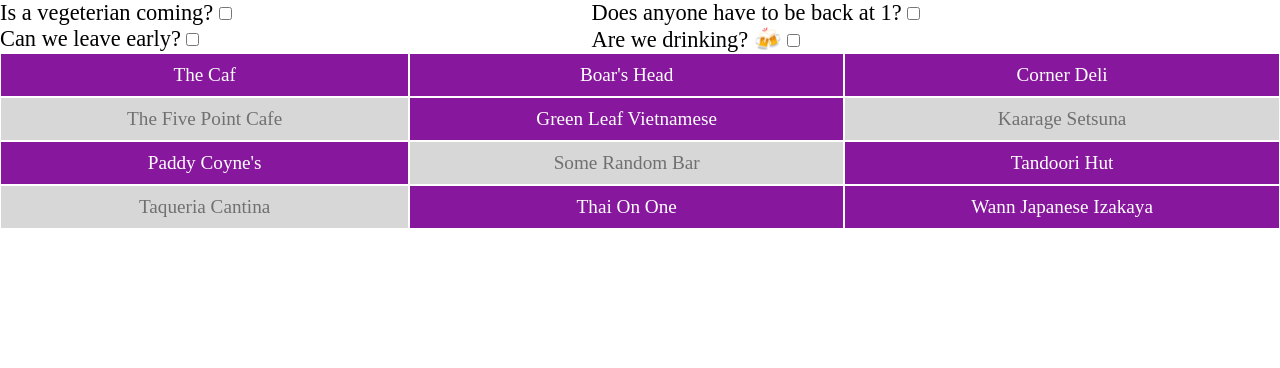
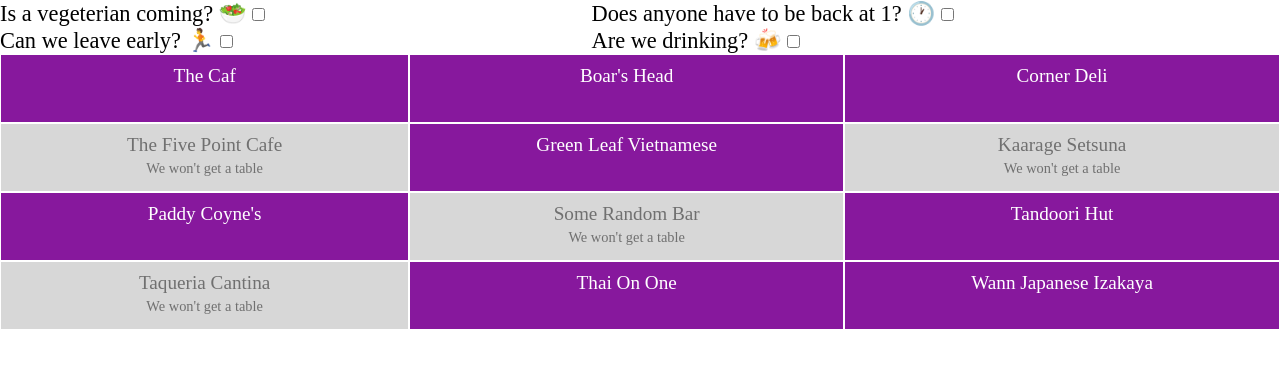
Before and after one commit to danielmaxsiegel/zuLunch, an Angular app: page / in a window 1280 px wide. Shown: the top 368 px of the page. Built offline with nearby package versions, Linux system fonts and the light colour scheme.

Commit message:
reject restaurants and use emoji

```diff
--- a/src/app/lunch-helper/lunch-helper.component.css
+++ b/src/app/lunch-helper/lunch-helper.component.css
@@ -19,6 +19,7 @@
 	padding: 10px;
 	font-size: 1.2em;
   text-align: center;
+	cursor: pointer;
 }
 
 .valid-restaurant {
--- a/src/app/lunch-helper/lunch-helper.component.html
+++ b/src/app/lunch-helper/lunch-helper.component.html
@@ -1,17 +1,17 @@
 <div class="lunchHelper">
   <div class="questions">
     <div>
-      Is a vegeterian coming?
+      Is a vegeterian coming? 🥗
       <input type="checkbox" (click) = "updateForVegetarians()" class="custom-control custom-checkbox mb-3">
     </div>
 
     <div>
-      Does anyone have to be back at 1?
+      Does anyone have to be back at 1? 🕐
       <input type="checkbox" (click) = "updateForReturningAtOne()" class="custom-control custom-checkbox mb-3">
     </div>
 
     <div>
-      Can we leave early?
+      Can we leave early? 🏃‍
       <input type="checkbox" (click) = "updateForLeavingEarly()" class="custom-control custom-checkbox mb-3">
     </div>
 
@@ -22,10 +22,20 @@
   </div>
 
   <div class="restaurants">
-    <div *ngFor="let restaurant of Restaurants" class="restaurant" [ngClass]="(restaurant.isViable) ? 'valid-restaurant' : 'invalid-restaurant'">
+    <div
+      *ngFor="let restaurant of Restaurants; index as i"
+      class="restaurant"
+      [ngClass]="(restaurant.isViable) ? 'valid-restaurant' : 'invalid-restaurant'"
+      (click) = "updateRejected(i)"
+      >
         <span>
           {{restaurant.name}}
         </span>
+        <br/>
+        <div style=" min-height:25px;">
+        <span style="font-size:75%;">
+          {{restaurant.message}}
+        </span></div>
     </div>
   </div>
 </div>
--- a/src/app/lunch-helper/lunch-helper.component.ts
+++ b/src/app/lunch-helper/lunch-helper.component.ts
@@ -42,6 +42,11 @@
     }
   }
 
+  public updateRejected(i) {
+    restaurantData[i].isRejected = !restaurantData[i].isRejected;
+    this.updateViabilities();
+  }
+
   public updateForVegetarians() {
     this.vegetarianComing = !this.vegetarianComing;
     this.updateViabilities();
@@ -69,26 +74,37 @@
   }
 
   calculateRestaurantViability(restaurantData) {
+    if (restaurantData.isRejected) {
+      restaurantData.message = 'Rejected';
+      return false;
+    }
+
     if (restaurantData.isClosed) {
+      restaurantData.message = 'Closed today';
       return false;
     }
 
     if (this.vegetarianComing && restaurantData.vegetarianFriendly == false) {
+      restaurantData.message = 'Nothing for vegetarians';
       return false;
     }
 
     if (this.areWeDrinking && restaurantData.hasBooze == false) {
+      restaurantData.message = 'No booze';
       return false;
     }
 
     if (!this.leaveEarly && restaurantData.needToLeaveEarly == true) {
+      restaurantData.message = 'We won\'t get a table';
       return false;
     }
 
     if ((!this.leaveEarly && this.backEarly) && (restaurantData.close == false || restaurantData.slow == true)) {
+      restaurantData.message = 'Too slow';
       return false;
     }
 
+    restaurantData.message = ' ';
     return true;
   }
 }
--- a/src/app/lunch-helper/restaurants.json
+++ b/src/app/lunch-helper/restaurants.json
@@ -6,7 +6,9 @@
     "hasSpecials": false,
     "isClosed": false,
     "isViable": true,
+    "message": "",
     "needToLeaveEarly": false,
+    "isRejected": false,
 		"slow": false,
 		"specialDays": [],
     "vegetarianFriendly": true
@@ -19,7 +21,9 @@
     "hasSpecials": false,
     "isClosed": false,
     "isViable": true,
+    "message": "",
     "needToLeaveEarly": false,
+    "isRejected": false,
 		"slow": false,
 		"specialDays": [],
     "vegetarianFriendly": false
@@ -32,7 +36,9 @@
     "hasSpecials": false,
     "isClosed": false,
     "isViable": true,
+    "message": "",
     "needToLeaveEarly": false,
+    "isRejected": false,
 		"slow": false,
 		"specialDays": [],
     "vegetarianFriendly": false
@@ -45,7 +51,9 @@
     "hasSpecials": false,
     "isClosed": false,
     "isViable": true,
+    "message": "",
     "needToLeaveEarly": true,
+    "isRejected": false,
 		"slow": true,
 		"specialDays": [],
     "vegetarianFriendly": true
@@ -58,7 +66,9 @@
     "hasSpecials": false,
     "isClosed": false,
     "isViable": true,
+    "message": "",
     "needToLeaveEarly": false,
+    "isRejected": false,
 		"slow": true,
 		"specialDays": [],
     "vegetarianFriendly": true
@@ -71,7 +81,9 @@
     "hasSpecials": false,
     "isClosed": false,
     "isViable": true,
+    "message": "",
     "needToLeaveEarly": true,
+    "isRejected": false,
 		"slow": true,
 		"specialDays": [],
     "vegetarianFriendly": true
@@ -84,7 +96,9 @@
     "hasSpecials": false,
     "isClosed": false,
     "isViable": true,
+    "message": "",
     "needToLeaveEarly": false,
+    "isRejected": false,
 		"slow": false,
 		"specialDays": [],
     "vegetarianFriendly": true
@@ -97,7 +111,9 @@
     "hasSpecials": false,
     "isClosed": false,
     "isViable": true,
+    "message": "",
     "needToLeaveEarly": true,
+    "isRejected": false,
 		"slow": false,
 		"specialDays": [],
     "vegetarianFriendly": true
@@ -110,7 +126,9 @@
     "hasSpecials": false,
     "isClosed": false,
     "isViable": true,
+    "message": "",
     "needToLeaveEarly": false,
+    "isRejected": false,
 		"slow": false,
 		"specialDays": [],
     "vegetarianFriendly": true
@@ -123,7 +141,9 @@
     "hasSpecials": false,
     "isClosed": false,
     "isViable": true,
+    "message": "",
     "needToLeaveEarly": true,
+    "isRejected": false,
     "slow": true,
     "specialDays": [
       "Tuesday"
@@ -138,7 +158,9 @@
     "hasSpecials": false,
     "isClosed": false,
     "isViable": true,
+    "message": "",
     "needToLeaveEarly": false,
+    "isRejected": false,
 		"slow": true,
 		"specialDays": [],
     "vegetarianFriendly": true
@@ -151,7 +173,9 @@
     "hasSpecials": false,
     "isClosed": false,
     "isViable": true,
+    "message": "",
     "needToLeaveEarly": false,
+    "isRejected": false,
 		"slow": true,
 		"specialDays": [],
     "vegetarianFriendly": false
```
